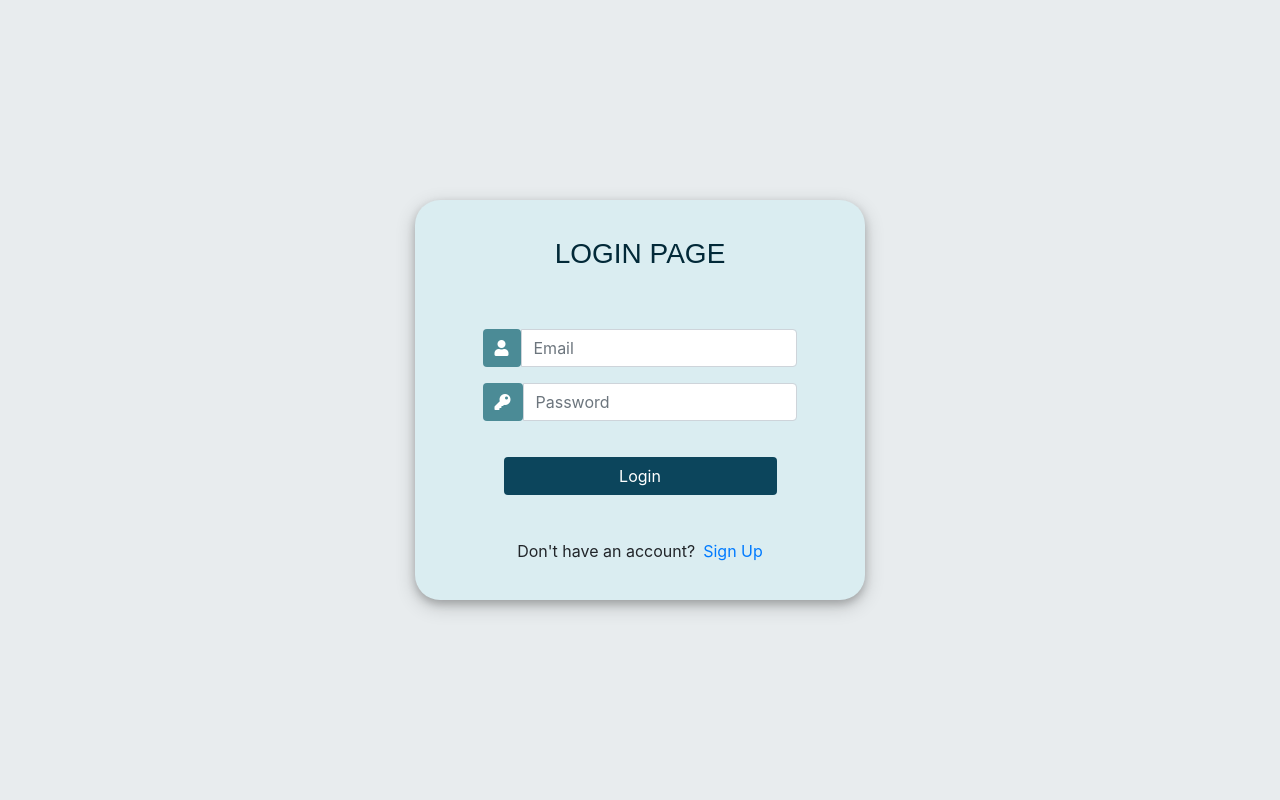
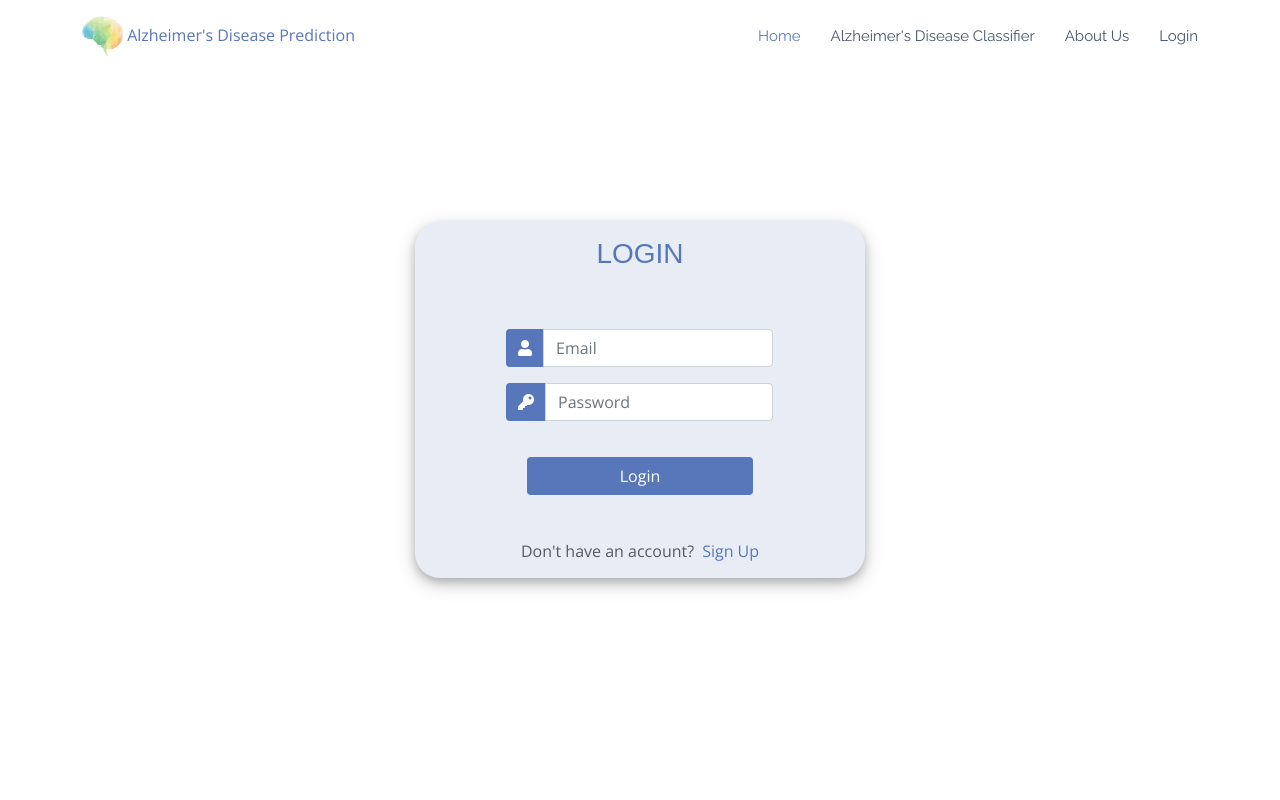
Before and after one commit to ozgecinko/AlzheimersDiseaseClassifier, a Flask app: page /login in a window 1280 px wide. Run offline with Flask 2, Linux system fonts and the light colour scheme; some libraries are stand-ins or nearby versions.

Commit message:
add style -fix later

```diff
--- a/templates/login.html
+++ b/templates/login.html
@@ -1,13 +1,35 @@
+
 <!DOCTYPE html>
 <html>
 
 <head>
-    <title>Login Page</title>
+    <title>Login</title>
+
     <link rel="stylesheet" href="https://stackpath.bootstrapcdn.com/bootstrap/4.1.3/css/bootstrap.min.css"
         integrity="sha384-MCw98/SFnGE8fJT3GXwEOngsV7Zt27NXFoaoApmYm81iuXoPkFOJwJ8ERdknLPMO" crossorigin="anonymous">
     <script src="https://ajax.googleapis.com/ajax/libs/jquery/3.3.1/jquery.min.js"></script>
+
     <link rel="stylesheet" href="https://use.fontawesome.com/releases/v5.6.1/css/all.css"
         integrity="sha384-gfdkjb5BdAXd+lj+gudLWI+BXq4IuLW5IT+brZEZsLFm++aCMlF1V92rMkPaX4PP" crossorigin="anonymous">
+
+        <meta content="" name="description">
+        <meta content="" name="keywords">
+
+        <!-- Google Fonts -->
+        <link
+          href="https://fonts.googleapis.com/css?family=Open+Sans:300,300i,400,400i,600,600i,700,700i|Raleway:300,300i,400,400i,500,500i,600,600i,700,700i|Poppins:300,300i,400,400i,500,500i,600,600i,700,700i"
+          rel="stylesheet">
+
+        <!-- Vendor CSS Files -->
+        <link href="static/assets/vendor/aos/aos.css" rel="stylesheet">
+        <link href="static/assets/vendor/bootstrap/css/bootstrap.min.css" rel="stylesheet">
+        <link href="static/assets/vendor/bootstrap-icons/bootstrap-icons.css" rel="stylesheet">
+
+        <!--GitHub icon-->
+        <link rel="stylesheet" href="https://cdnjs.cloudflare.com/ajax/libs/font-awesome/4.7.0/css/font-awesome.min.css">
+
+        <!-- Template Main CSS File -->
+        <link href="static/assets/css/style.css" rel="stylesheet">
 
 
     <style>
@@ -16,20 +38,20 @@
             margin: 0;
             padding: 0;
             height: 100%;
-            background: #e8ecee !important;
+            background: #FFFFFF !important;
         }
 
         .user_card {
             width: 450px;
-            height: 400px;
+            height: 400;
             margin-top: auto;
             margin-bottom: auto;
-            background: #daedf1;
+            background: #E8ECF5;
             position: relative;
             display: flex;
             justify-content: center;
             flex-direction: column;
-            padding: 10px;
+            padding: 15px;
             box-shadow: 0 4px 8px 0 rgba(0, 0, 0, 0.2), 0 6px 20px 0 rgba(0, 0, 0, 0.19);
             -webkit-box-shadow: 0 4px 8px 0 rgba(0, 0, 0, 0.2), 0 6px 20px 0 rgba(0, 0, 0, 0.19);
             -moz-box-shadow: 0 4px 8px 0 rgba(0, 0, 0, 0.2), 0 6px 20px 0 rgba(0, 0, 0, 0.19);
@@ -42,14 +64,13 @@
         }
 
         #form-title {
-            color: #022938;
+            color: #5777ba;
             font-family: sans-serif;
-
         }
 
         .login_btn {
             width: 100%;
-            background: #0c455c !important;
+            background: #5777ba !important;
             color: white !important;
         }
 
@@ -63,10 +84,10 @@
         }
 
         .input-group-text {
-            background: rgb(75, 139, 150) !important;
+            background: #5777ba !important;
             color: white !important;
             border: 0 !important;
-            border-radius: 4px !important;
+            border-radius: 0.25rem 0 0 0.25rem !important;
         }
 
         .input_user,
@@ -74,25 +95,41 @@
             box-shadow: none !important;
             outline: 0px !important;
         }
+    </style>
 
-        #messages {
-            position: relative;
-            color: #fff;
-            padding: 10px;
-            margin-top: 10px;
-        }
-    </style>
 
 </head>
 
 <body>
+
+  <!-- ======= Header ======= -->
+  <header id="header" class="fixed-top  header-transparent ">
+    <div class="container d-flex align-items-center justify-content-between">
+
+      <div class="logo">
+        <a href="#"><img src="static/assets/img/logo.png" alt="" class="img-fluid"> Alzheimer's Disease Prediction </a>
+      </div>
+
+      <nav id="navbar" class="navbar">
+        <ul>
+          <li><a class="nav-link scrollto active" href="http://127.0.0.1:5000">Home</a></li>
+          <li><a class="nav-link scrollto" href="http://127.0.0.1:5000">Alzheimer's Disease Classifier</a></li>
+          <li><a class="nav-link scrollto" href="http://127.0.0.1:5000">About Us</a></li>
+          <li><a class="nav-link scrollto" href="http://127.0.0.1:5000/login">Login</a></li>
+        </ul>
+        <i class="bi bi-list mobile-nav-toggle"></i>
+      </nav><!-- .navbar -->
+
+    </div>
+  </header><!-- End Header -->
+
     <div class="container h-100">
         <div class="d-flex justify-content-center h-100">
             <div class="user_card">
                 <div class="d-flex justify-content-center">
 
 
-                    <h3 id="form-title">LOGIN PAGE</h3>
+                    <h3 id="form-title">LOGIN</h3>
                 </div>
                 <div class="d-flex justify-content-center form_container">
                     <form action="http://127.0.0.1:5000/auth/token" method="POST">
```
Also changed, not shown: templates/register.html (+56 -7 lines).
